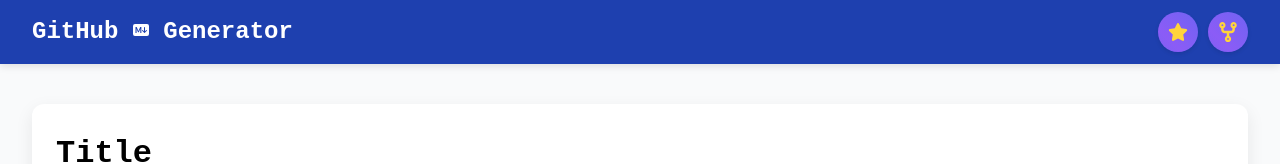
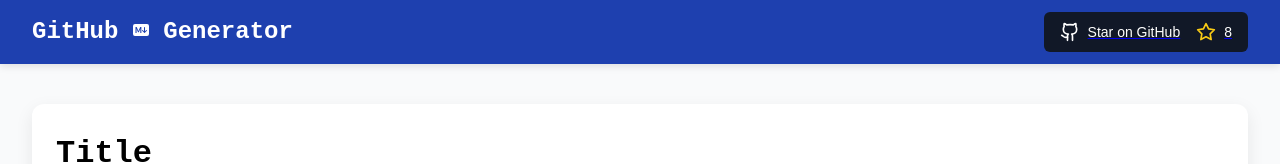
Before and after one commit to raunak0400/Readme-Generator, a React (Vite) app in the folder github-readme-generator/: page / in a window 1280 px wide. Shown: the top 164 px of the page. Built offline with nearby package versions, Linux system fonts and the light colour scheme.

Commit message:
Refactor Navbar and update styles in index.css: replace GitHub star SVG with a custom button component, enhance button styling, and remove unused button styles for improved UI consistency.

```diff
--- /dev/null
+++ b/github-readme-generator/src/components/GitHubStar.jsx
@@ -0,0 +1,44 @@
+import React from 'react';
+import '../index.css'; // Make sure this file exists in the same folder
+
+const Button = () => {
+  return (
+    <button className="custom-button">
+      <svg
+        className="button-icon"
+        strokeLinejoin="round"
+        strokeLinecap="round"
+        strokeWidth={2}
+        stroke="currentColor"
+        fill="none"
+        viewBox="0 0 24 24"
+        height={20}
+        width={20}
+        xmlns="http://www.w3.org/2000/svg"
+      >
+        <path d="M15 22v-4a4.8 4.8 0 0 0-1-3.5c3 0 6-2 6-5.5.08-1.25-.27-2.48-1-3.5.28-1.15.28-2.35 0-3.5 0 0-1 0-3 1.5-2.64-.5-5.36-.5-8 0C6 2 5 2 5 2c-.3 1.15-.3 2.35 0 3.5A5.403 5.403 0 0 0 4 9c0 3.5 3 5.5 6 5.5-.39.49-.68 1.05-.85 1.65-.17.6-.22 1.23-.15 1.85v4" />
+        <path d="M9 18c-4.51 2-5-2-7-2" />
+      </svg>
+      <span className="button-text">Star on GitHub</span>
+      <span className="button-stars">
+        <svg
+          className="star-icon"
+          strokeLinejoin="round"
+          strokeLinecap="round"
+          strokeWidth={2}
+          stroke="currentColor"
+          fill="none"
+          viewBox="0 0 24 24"
+          height={20}
+          width={20}
+          xmlns="http://www.w3.org/2000/svg"
+        >
+          <polygon points="12 2 15.09 8.26 22 9.27 17 14.14 18.18 21.02 12 17.77 5.82 21.02 7 14.14 2 9.27 8.91 8.26 12 2" />
+        </svg>
+        <span className="star-count">8</span>
+      </span>
+    </button>
+  );
+};
+
+export default Button;
--- a/github-readme-generator/src/components/Navbar.jsx
+++ b/github-readme-generator/src/components/Navbar.jsx
@@ -1,4 +1,5 @@
 import React from 'react';
+import Button from './GitHubStar';
 
 const Navbar = () => {
   return (
@@ -13,16 +14,17 @@ const Navbar = () => {
           rel="noopener noreferrer"
           className="flex items-center gap-2 bg-white text-gray-800 px-4 py-2 rounded-full shadow-md hover:bg-gray-100 hover:scale-105 transition-all duration-200"
         >
-          <span><svg xmlns="http://www.w3.org/2000/svg" viewBox="0 0 576 512" id='star'><path fill="#FFD43B" d="M316.9 18C311.6 7 300.4 0 288.1 0s-23.4 7-28.8 18L195 150.3 51.4 171.5c-12 1.8-22 10.2-25.7 21.7s-.7 24.2 7.9 32.7L137.8 329 113.2 474.7c-2 12 3 24.2 12.9 31.3s23 8 33.8 2.3l128.3-68.5 128.3 68.5c10.8 5.7 23.9 4.9 33.8-2.3s14.9-19.3 12.9-31.3L438.5 329 542.7 225.9c8.6-8.5 11.7-21.2 7.9-32.7s-13.7-19.9-25.7-21.7L381.2 150.3 316.9 18z" /></svg></span>
+        <Button />
+          {/* <span><svg xmlns="http://www.w3.org/2000/svg" viewBox="0 0 576 512" id='star'><path fill="#FFD43B" d="M316.9 18C311.6 7 300.4 0 288.1 0s-23.4 7-28.8 18L195 150.3 51.4 171.5c-12 1.8-22 10.2-25.7 21.7s-.7 24.2 7.9 32.7L137.8 329 113.2 474.7c-2 12 3 24.2 12.9 31.3s23 8 33.8 2.3l128.3-68.5 128.3 68.5c10.8 5.7 23.9 4.9 33.8-2.3s14.9-19.3 12.9-31.3L438.5 329 542.7 225.9c8.6-8.5 11.7-21.2 7.9-32.7s-13.7-19.9-25.7-21.7L381.2 150.3 316.9 18z" /></svg></span> */}
         </a>
-        <a
+        {/* <a
           href="https://github.com/abhijeetBhale/github-readme-generator/fork"
           target="_blank"
           rel="noopener noreferrer"
           className="flex items-center gap-2 bg-white text-gray-800 px-4 py-2 rounded-full shadow-md hover:bg-gray-100 hover:scale-105 transition-all duration-200"
         >
           <span><svg xmlns="http://www.w3.org/2000/svg" viewBox="0 0 448 512" id='fork'><path fill="#FFD43B" d="M80 104a24 24 0 1 0 0-48 24 24 0 1 0 0 48zm80-24c0 32.8-19.7 61-48 73.3l0 38.7c0 17.7 14.3 32 32 32l160 0c17.7 0 32-14.3 32-32l0-38.7C307.7 141 288 112.8 288 80c0-44.2 35.8-80 80-80s80 35.8 80 80c0 32.8-19.7 61-48 73.3l0 38.7c0 53-43 96-96 96l-48 0 0 70.7c28.3 12.3 48 40.5 48 73.3c0 44.2-35.8 80-80 80s-80-35.8-80-80c0-32.8 19.7-61 48-73.3l0-70.7-48 0c-53 0-96-43-96-96l0-38.7C19.7 141 0 112.8 0 80C0 35.8 35.8 0 80 0s80 35.8 80 80zm208 24a24 24 0 1 0 0-48 24 24 0 1 0 0 48zM248 432a24 24 0 1 0 -48 0 24 24 0 1 0 48 0z" /></svg></span>
-        </a>
+        </a> */}
       </div>
     </nav>
   );
--- a/github-readme-generator/src/index.css
+++ b/github-readme-generator/src/index.css
@@ -326,154 +326,79 @@ input:focus, textarea:focus {
   align-items: center;
   justify-content: space-between;
 }
-#git-btns{
-  display: flex;
+
+/*This is the styling for the github star*/
+
+.custom-button {
+  display: inline-flex;
   align-items: center;
   justify-content: center;
-  gap: 10px;
-  font-size: 15px;
-  font-weight: 600;
-  text-decoration: none;
-}
-#git-btns span{
-  display: flex;
-  align-items: center;
-  justify-content: center;
-  color: black;
-  height: 15px;
-  transition: transform 0.3s ease, color 0.3s ease;
-}
-#git-btns a{
-  /* border-radius: 50%; */
-  background: linear-gradient(
-    45deg,
-    #6366f1,
-    #8b5cf6,
-    #6366f1
-  );
-  background-size: 200% 200%;
-  height: 40px;
-  width: 40px;
-  align-items: center;
-  display: flex;
-  justify-content: center;
-  padding: 12px;
-  border-radius: 50%;
-  text-decoration: none;
-  transition: all 0.3s cubic-bezier(0.4, 0, 0.2, 1);
+  white-space: nowrap;
+  border-radius: 0.375rem; /* Rounded-md */
+  font-size: 0.875rem; /* text-sm */
+  font-weight: 500; /* font-medium */
+  height: 2.5rem; /* h-10 */
+  padding: 0.5rem 1rem; /* px-4 py-2 */
+  background-color: #111827; /* bg-gray-900 */
+  transition: all 0.2s ease-in-out;
+  border: none;
+  cursor: pointer;
+  ring-offset-color: #fff;
   position: relative;
-  overflow: hidden;
-  box-shadow: 0 2px 4px rgba(0, 0, 0, 0.1);
-  animation: gradientMove 3s ease infinite;
-  color: white;
-  font-weight: 600;
-  text-shadow: 0 1px 2px rgba(0, 0, 0, 0.1);
 }
 
-@keyframes gradientMove {
-  0% {
-    background-position: 0% 50%;
-  }
-  50% {
-    background-position: 100% 50%;
-  }
-  100% {
-    background-position: 0% 50%;
-  }
+.custom-button:hover {
+  background-color: #0a0f1e; /* hover:bg-gray-950 */
+  box-shadow: 0 0 0 2px #111827; /* hover:ring */
 }
 
-#git-btns a:hover {
-  transform: translateY(-2px);
-  box-shadow: 0 4px 8px rgba(0, 0, 0, 0.15);
-  animation: gradientMove 2s ease infinite;
-  background: linear-gradient(
-    45deg,
-    #4f46e5,
-    #7c3aed,
-    #4f46e5
-  );
+.custom-button:focus-visible {
+  outline: none;
+  box-shadow: 0 0 0 2px #3b82f6; /* blue ring */
 }
 
-#git-btns a:hover span {
-  transform: scale(1.05);
+.custom-button:disabled {
+  opacity: 0.5;
+  pointer-events: none;
+}
+
+.button-icon {
+  margin-right: 0.5rem;
   color: white;
 }
 
-#git-btns a:active {
-  transform: translateY(0);
-  box-shadow: 0 2px 4px rgba(0, 0, 0, 0.1);
-  animation: gradientMove 1s ease infinite;
-  background: linear-gradient(
-    45deg,
-    #4338ca,
-    #6d28d9,
-    #4338ca
-  );
+.button-text {
+  color: white;
 }
 
-/* Add a subtle shine effect */
-#git-btns a::before {
-  content: '';
-  position: absolute;
-  top: 0;
-  left: -100%;
-  width: 50%;
-  height: 100%;
-  background: linear-gradient(
-    120deg,
-    transparent,
-    rgba(255, 255, 255, 0.3),
-    transparent
-  );
-  transition: 0.5s;
+.button-stars {
+  display: flex;
+  align-items: center;
+  margin-left: 1rem;
+  transition: color 0.2s ease-in-out;
 }
 
-#git-btns a:hover::before {
-  left: 100%;
+.custom-button:hover .button-stars {
+  color: #facc15; /* yellow-500 */
 }
 
-/* Optimize for reduced motion */
-@media (prefers-reduced-motion: reduce) {
-  #git-btns a {
-    animation: none;
-    background: linear-gradient(45deg, #6366f1, #8b5cf6);
-  }
-
-  #git-btns a:hover {
-    animation: none;
-    background: linear-gradient(45deg, #4f46e5, #7c3aed);
-  }
-
-  #git-btns a:active {
-    animation: none;
-    background: linear-gradient(45deg, #4338ca, #6d28d9);
-  }
+.star-icon {
+  color: #facc15;
 }
 
-#git-btns button {
-  font-family: inherit;
-  font-size: 20px;
-  background: #212121;
+.star-count {
   color: white;
-  fill: rgb(155, 153, 153);
-  padding: 0.7em 1em;
-  padding-left: 0.9em;
-  display: flex;
-  align-items: center;
-  cursor: pointer;
-  border: none;
-  border-radius: 15px;
-  font-weight: 1000;
+  margin-left: 0.5rem;
 }
+
+
 #fork{
   width: 20px;
   height: 20px;
-  /* margin-right: 12px; */
 }
 #star{
   width: 20px;
   height: 20px;
-  /* margin-right: 12px; */
 }
 #markdown-card textarea{
   display: flex;
```
